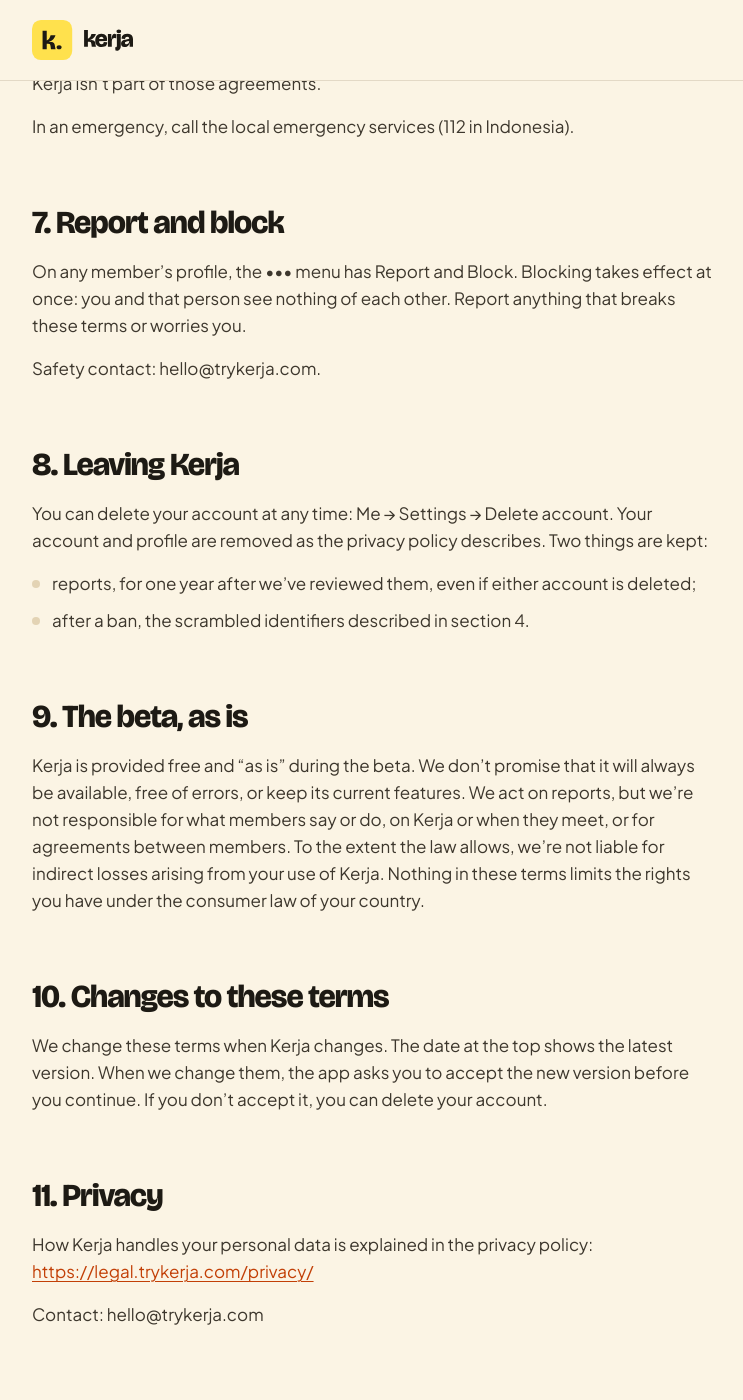
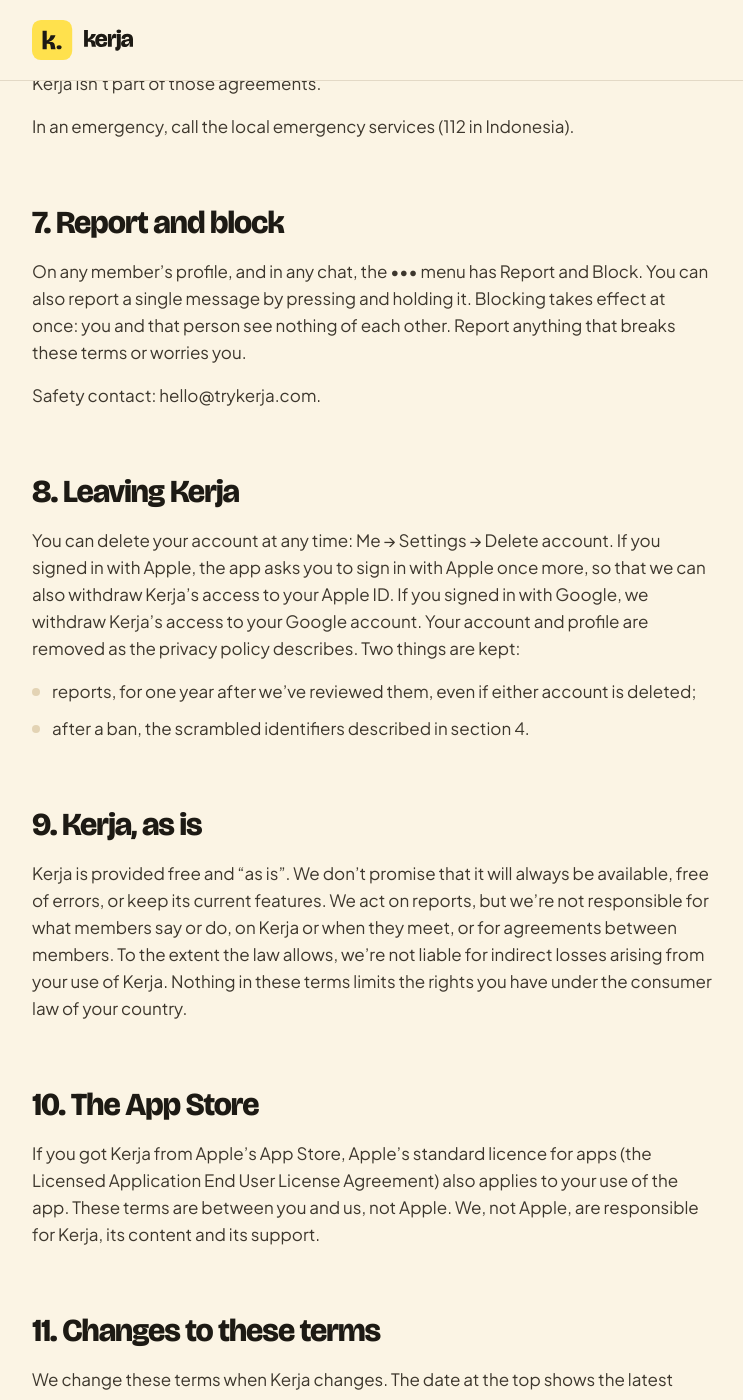
Before and after one commit to DubaiJumeira/trykerja-legal, a Jekyll site: the page built from terms/index.md, in a window 1280 px wide and 1400 px high, scrolled down 2397 px. Shown: the whole window, without its empty margins (268-1011 px from the left). Built offline with Jekyll 4.4.1, drawn with Linux system fonts in a browser that asks for light colours; our own code applies the rules of GitHub Pages for plain Markdown files; some of the changed text lies outside the part shown.

Commit message:
Terms of use v2: the App Store launch words (no beta; sessions and invites, Report in a chat, the sign-in withdrawal, the App Store section)
Byte for byte the auditor's terms-v2.md (sha256 721f1d60), replacing v1 (a5ae63b8) whole. The date line stays "[the day it's published]" until Zayd publishes it; decision 5585.

Co-Authored-By: Claude Opus 5.5 <noreply@anthropic.com>

```diff
--- a/terms/index.md
+++ b/terms/index.md
@@ -5,15 +5,15 @@ permalink: /terms/
 
 # Kerja — Terms of use
 
-Last updated: 6 October 2026.
+Last updated: [the day it's published].
 
-## 1. Kerja and the beta
+## 1. About Kerja
 
-Kerja is a professional networking app for digital nomads, starting in Canggu, Bali. It helps you find people to work with: at cafés, through profiles and through connection requests. It is not a dating app.
+Kerja is a professional networking app for digital nomads, starting in Canggu, Bali. It helps you find people to work with: at cafés, in work sessions, through profiles and through connection requests. It is not a dating app.
 
 Kerja is run by Zayd Benhacine, an independent developer ("Kerja", "we"). Contact us at hello@trykerja.com.
 
-Kerja is in beta. It's free, it changes often, and parts of it may not work or may stop. These terms apply from the moment you accept them in the app.
+Kerja is free. We keep improving it, so features may be added, changed or removed. These terms apply from the moment you accept them in the app.
 
 ## 2. Who can use Kerja
 
@@ -24,14 +24,14 @@ Kerja is in beta. It's free, it changes often, and parts of it may not work or m
 
 ## 3. The rules: zero tolerance
 
-Kerja has zero tolerance for objectionable content and abusive members. Don't post, send or do any of the following on your profile, in a connection request or its note, in a message, or when you meet members:
+Kerja has zero tolerance for objectionable content and abusive members. Don't post, send or do any of the following on your profile, in a connection request or its note, in a message, in a session you host or an invite you send, or when you meet members:
 
 - Harassment, bullying, threats or intimidation.
 - Hate: attacking people for their race, ethnicity, nationality, religion, sex, gender, sexual orientation, disability or age.
 - Sexual content or sexual advances. Kerja is for work: no dating, no hookups.
 - Recruiting people into adult content through Kerja.
 - Posting or linking explicit content. Your portfolio link can't point to an adult-content platform.
-- Spam and selling: copy-paste or mass requests, unwanted promotion, or selling to people who didn't ask.
+- Spam and selling: copy-paste or mass requests or invites, unwanted promotion, or selling to people who didn't ask.
 - Scams and fraud: fake jobs or clients, asking for money, passwords or sign-in codes, investment schemes that promise easy returns, illegal gambling.
 - Pretending to be someone else, or lying about who you work for.
 - Sharing anyone's private details or photos without their consent.
@@ -62,26 +62,30 @@ In an emergency, call the local emergency services (112 in Indonesia).
 
 ## 7. Report and block
 
-On any member's profile, the ••• menu has Report and Block. Blocking takes effect at once: you and that person see nothing of each other. Report anything that breaks these terms or worries you.
+On any member's profile, and in any chat, the ••• menu has Report and Block. You can also report a single message by pressing and holding it. Blocking takes effect at once: you and that person see nothing of each other. Report anything that breaks these terms or worries you.
 
 Safety contact: hello@trykerja.com.
 
 ## 8. Leaving Kerja
 
-You can delete your account at any time: Me → Settings → Delete account. Your account and profile are removed as the privacy policy describes. Two things are kept:
+You can delete your account at any time: Me → Settings → Delete account. If you signed in with Apple, the app asks you to sign in with Apple once more, so that we can also withdraw Kerja's access to your Apple ID. If you signed in with Google, we withdraw Kerja's access to your Google account. Your account and profile are removed as the privacy policy describes. Two things are kept:
 
 - reports, for one year after we've reviewed them, even if either account is deleted;
 - after a ban, the scrambled identifiers described in section 4.
 
-## 9. The beta, as is
+## 9. Kerja, as is
 
-Kerja is provided free and "as is" during the beta. We don't promise that it will always be available, free of errors, or keep its current features. We act on reports, but we're not responsible for what members say or do, on Kerja or when they meet, or for agreements between members. To the extent the law allows, we're not liable for indirect losses arising from your use of Kerja. Nothing in these terms limits the rights you have under the consumer law of your country.
+Kerja is provided free and "as is". We don't promise that it will always be available, free of errors, or keep its current features. We act on reports, but we're not responsible for what members say or do, on Kerja or when they meet, or for agreements between members. To the extent the law allows, we're not liable for indirect losses arising from your use of Kerja. Nothing in these terms limits the rights you have under the consumer law of your country.
 
-## 10. Changes to these terms
+## 10. The App Store
+
+If you got Kerja from Apple's App Store, Apple's standard licence for apps (the Licensed Application End User License Agreement) also applies to your use of the app. These terms are between you and us, not Apple. We, not Apple, are responsible for Kerja, its content and its support.
+
+## 11. Changes to these terms
 
 We change these terms when Kerja changes. The date at the top shows the latest version. When we change them, the app asks you to accept the new version before you continue. If you don't accept it, you can delete your account.
 
-## 11. Privacy
+## 12. Privacy
 
 How Kerja handles your personal data is explained in the privacy policy: <https://legal.trykerja.com/privacy/>
 
```
Also changed, not shown: other parts of terms/index.md (+1 -1 lines).
